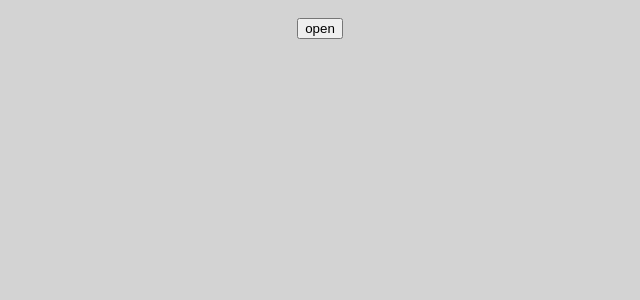
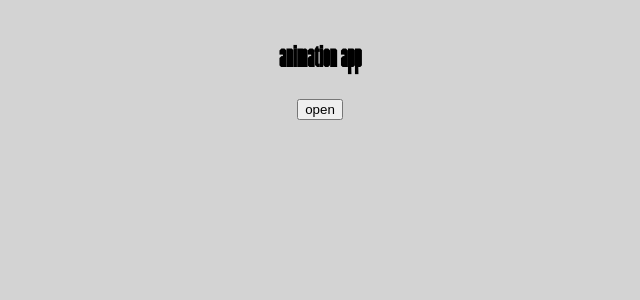
Before and after one commit to timothyhudsonemail/animation-app, a React (Create React App) app: page / in a window 1280 px wide. Shown: the top 300 px of the page, without its empty margins (320-960 px from the left). Built offline with nearby package versions, Linux system fonts and the light colour scheme.

Commit message:
Update App.js

```diff
--- a/src/App.js
+++ b/src/App.js
@@ -130,6 +130,7 @@ export default class App extends Component {
     return (
       <div className="App">
         <br />
+      <h1 style={{fontFamily:"Commune NuitDebout"}}>animation app</h1>
         <button onClick={getImages}>open</button>
         <br />
         <br />
```
